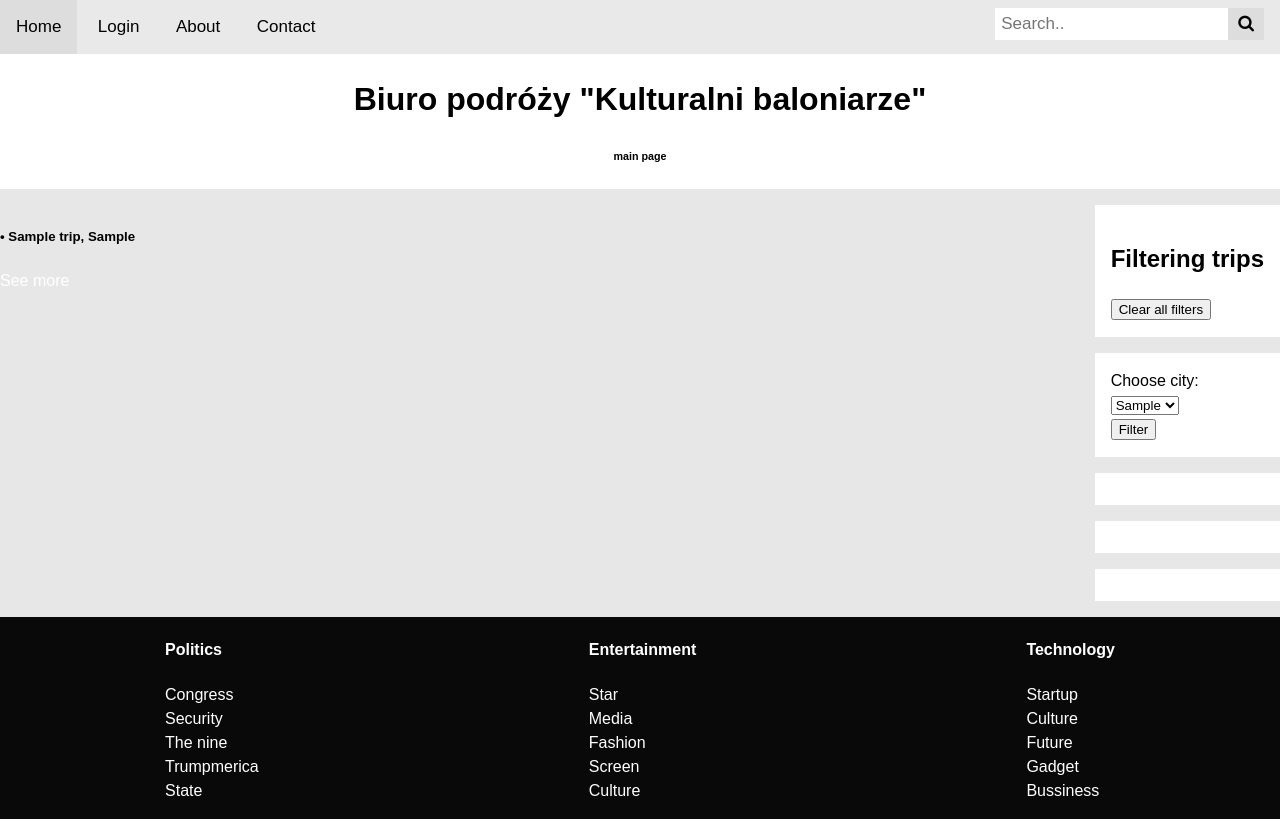
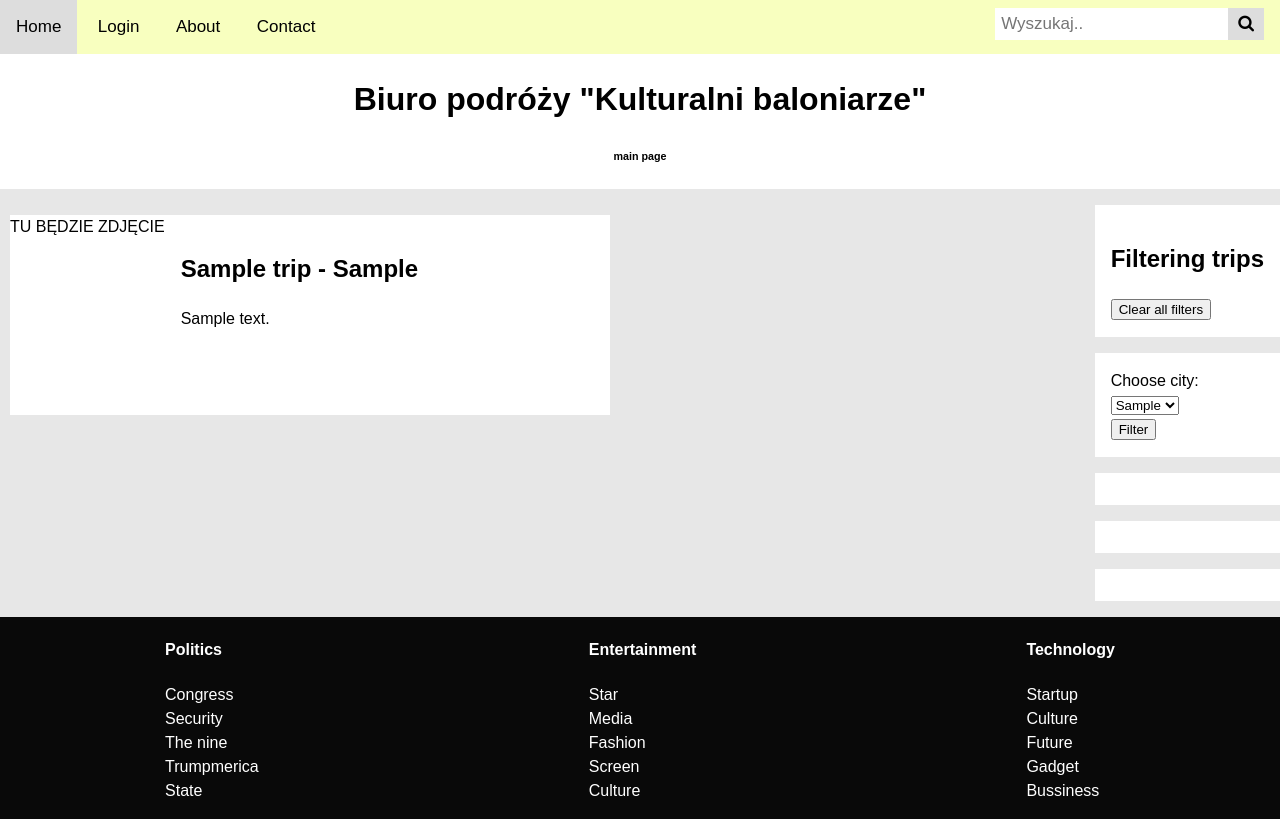
Before and after one commit to Varmont/Project_SGGW, a Flask app: page / in a window 1280 px wide. Run offline with Flask 3, Linux system fonts and the light colour scheme; tables that the repository leaves empty hold one stand-in row (values such as "Sample post").

Commit message:
wyświetlanie ogłoszeń

```diff
--- a/app/main/templates/index.html
+++ b/app/main/templates/index.html
@@ -8,17 +8,19 @@
 
 {% block content %}
 <br/>
-{% for trip in trips %}
-<div class="card" style="width: 18rem;">
-    <div class="card-body">
-        <h5 class="card-title">
-
-            &bull; {{ trip.name }}, {{ trip.city }}
-        </h5>
+<div class="news">
+    {% for trip in trips %}
+    <div class="article small">
+        TU BĘDZIE ZDJĘCIE
+        <div class="articlecontent">
+            <h2>{{ trip.name }} - {{ trip.city }}</h2>
+            <p>{{trip.description}}</p>
+        </div>
         <a href="{{url_for('trips.tripview', tripID = trip.id)}}">See more</a>
     </div>
+    {% endfor %}
 </div>
-{% endfor %}
+
 {% endblock %}
 <!--    <div class="news">-->
 <!--        <div class="article big">-->
--- a/app/main/templates/topnavbar.html
+++ b/app/main/templates/topnavbar.html
@@ -12,7 +12,7 @@ body {
 
 .topnav {
   overflow: hidden;
-  background-color: #e9e9e9;
+  background-color: #F8FFBF;
 }
 
 .topnav a {
@@ -101,7 +101,7 @@ body {
     <div class="search-container">
         <form , action="{{url_for('main.search')}}" method="POST">
             {{form.hidden_tag()}}
-            <input name="searched" placeholder="Search.." type="text">
+            <input name="searched" placeholder="Wyszukaj.." type="text">
             <button type="submit"><i class="fa fa-search"></i></button>
         </form>
     </div>
--- a/app/static/stylesheets/styles.css
+++ b/app/static/stylesheets/styles.css
@@ -47,10 +47,6 @@ img{
 	max-width: 100%                    /* to make all images responsive */
 }
 
-
-
-/************************** flex box ***************************/
-
 .container{
 	display: flex;
 }
@@ -73,34 +69,12 @@ img{
 
 .news{
 	display: flex;
+	flex-wrap: wrap;
 	flex-direction: row;
-	flex-wrap: wrap;
 }
 
-/****************** media queries *********************/
-/******************** mobiles *****************************/
-@media screen and (max-width: 520px){
-	.container{
-		flex-direction: column;
-	}
 
-}
-/****************************** tablets **************************/
-@media screen and (min-width: 521px) and (max-width: 830px){
-	.container{
-		flex-wrap: wrap;
-	}
-	.news{
-		box-sizing: border-box;
-		flex:3;                  /* news occupies 2/3 of width n sidebar 1/3 of width */
-		margin-right: 1rem;
-	}
-	.sidebar{
-		box-sizing: border-box;
-		flex:1;
-	}
-}
-/********************************** Desktops **************************/
+/*Desktops*/
 
 @media screen and (min-width: 831px){
 	.container{
@@ -115,16 +89,15 @@ img{
 	{
 		box-sizing: border-box;
 		flex:1;
-
-	}
-	.big{
-		width: 100%
-	}
-	.medium{
-		flex: 2;                   /* so that 2 medium can lie side to side */
 	}
 	.small{
-		flex: 1;                  /* so that three small lie side to side */
+        display: flex;
+        height: 200px;
+        max-width: 600px;
+        flex-basis: calc(33.3333% - 20px);
+        flex-grow: 1;
+        flex-shrink: 1;
+        margin: 10px;
 	}
 
 }
```
Also changed, not shown: app/main/templates/search.html (+4 -3 lines), app/trips/templates/tripsite.html (+8 -5 lines).
